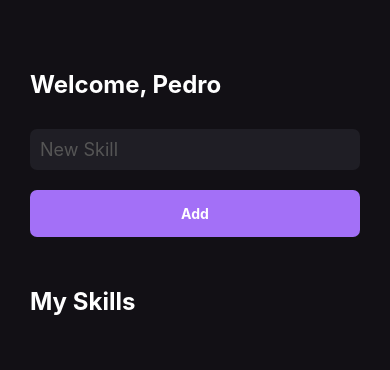
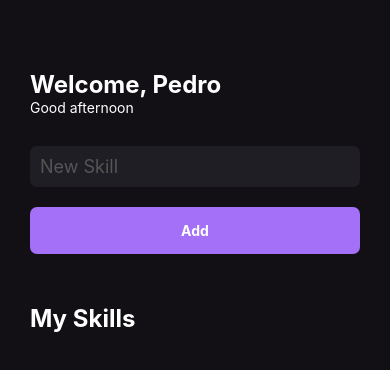
Before and after one commit to pedrocamussi/reactnative-ignite, a React Native app in the folder myskills/: screen / in a window 390 px wide. Shown: the top 370 px of the page. Built offline with nearby package versions, Linux system fonts and the light colour scheme.

Commit message:
using useEffect

```diff
--- a/myskills/src/pages/Home.js
+++ b/myskills/src/pages/Home.js
@@ -1,4 +1,4 @@
-import React, { useState } from 'react';
+import React, { useState, useEffect } from 'react';
 import {
   View,
   Text,
@@ -12,17 +12,29 @@
 
 export function Home() {
   const [newSkill, setNewSkill] = useState("");
-
   const [mySkills, setMySkills] = useState([]);
+  const [greeting, setGreeting] = useState('');
   //Se usa o handle (convenção) quando é uma interação é disparada pelo usuário (lidar)
   //então, funções disparadas do usuário, utilizar handle
   function handleAddNewSkill() {
     setMySkills((oldState) => [...oldState, newSkill]);
   }
 
+  useEffect(() => {
+    const currentHour = new Date().getHours();
+    if (currentHour < 12) {
+      setGreeting("Good morning");
+    } else if (currentHour != 12 && currentHour < 18) {
+      setGreeting("Good afternoon");
+    } else {
+      setGreeting("Good night");
+    }
+  }, []);
+
   return (
     <View style={styles.container}>
       <Text style={styles.title}>Welcome, Pedro</Text>
+      <Text style={styles.greetings}>{greeting}</Text>
       <TextInput
         style={styles.input}
         placeholder="New Skill"
@@ -33,6 +45,7 @@
       <Button onPress={handleAddNewSkill} />
 
       <Text style={[styles.title, { marginVertical: 50 }]}>My Skills</Text>
+
       <FlatList
         data={mySkills}
         keyExtractor={(item) => item}
@@ -75,4 +88,7 @@
     fontSize: 18,
     fontWeight: 'bold',
   },
+  greetings: {
+    color: '#fff',
+  },
 });
```
